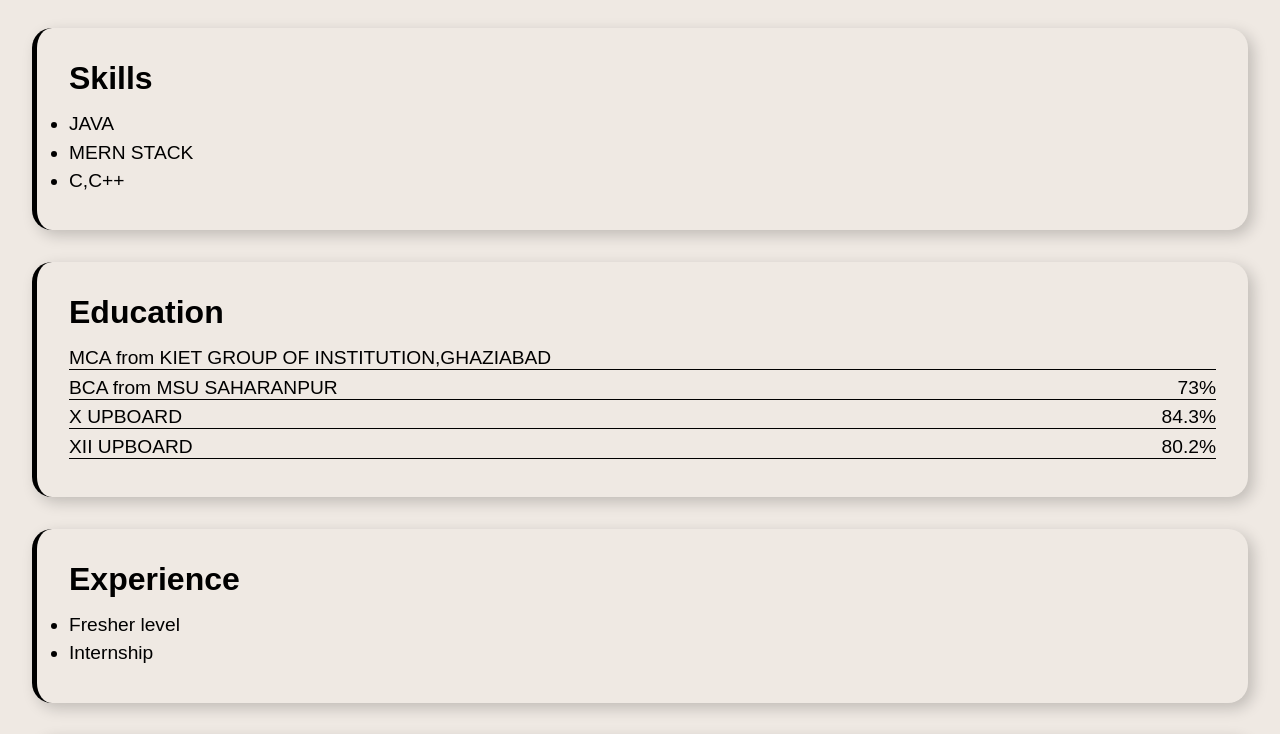
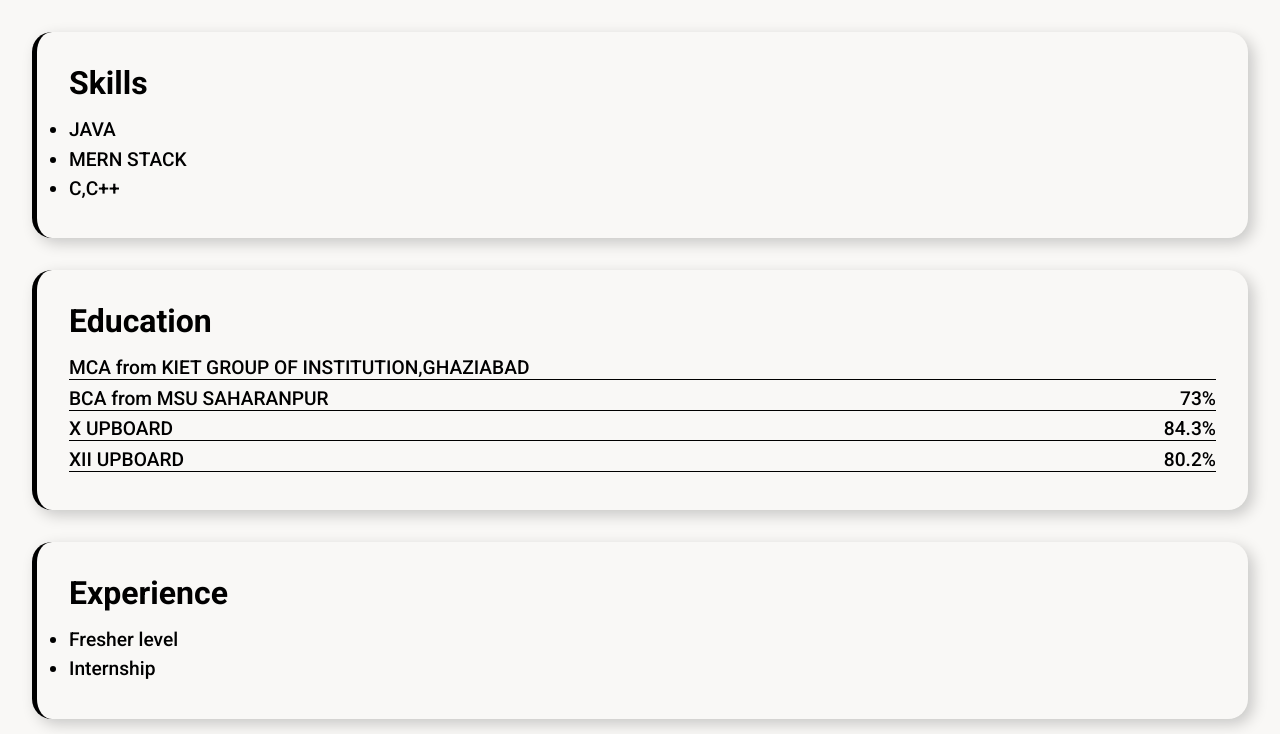
Before and after one commit to Student-Deepak/Portfolio, a plain HTML site: page index.html in a window 1280 px wide. Shown: the part 707-1441 px from the top of the page. Drawn offline with Linux system fonts and the light colour scheme.

Commit message:
add new line

```diff
--- a/style.css
+++ b/style.css
@@ -6,13 +6,16 @@ box-sizing: border-box;
     margin: 0;
     padding: 0;
     font-family: Arial, Helvetica, sans-serif;
+    font-family: "Roboto", sans-serif;
+
 }
 ::-webkit-scrollbar {
     display: none;
 }
 body{
-    background-color: #EFE9E3;
+    background-color: #F9F8F6;
     color: #000;
+    overflow-x: hidden;
 
 }
 a{
```
